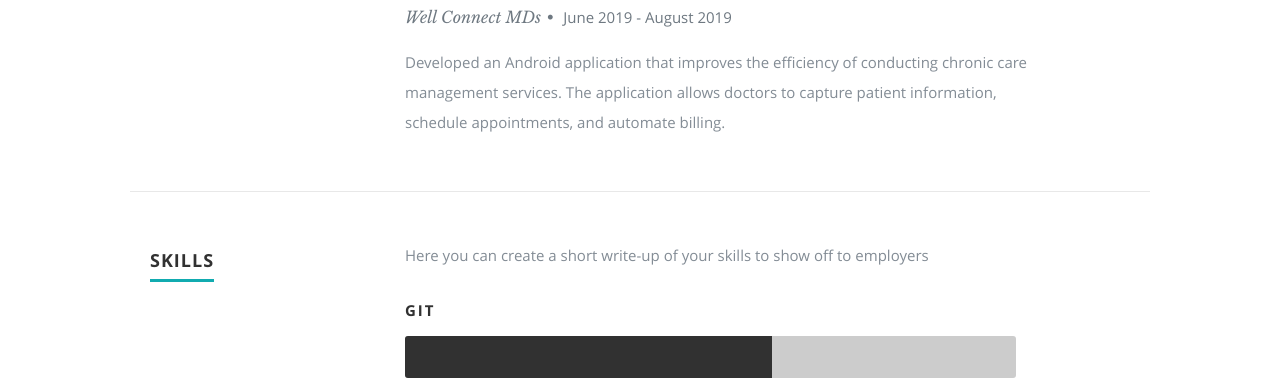
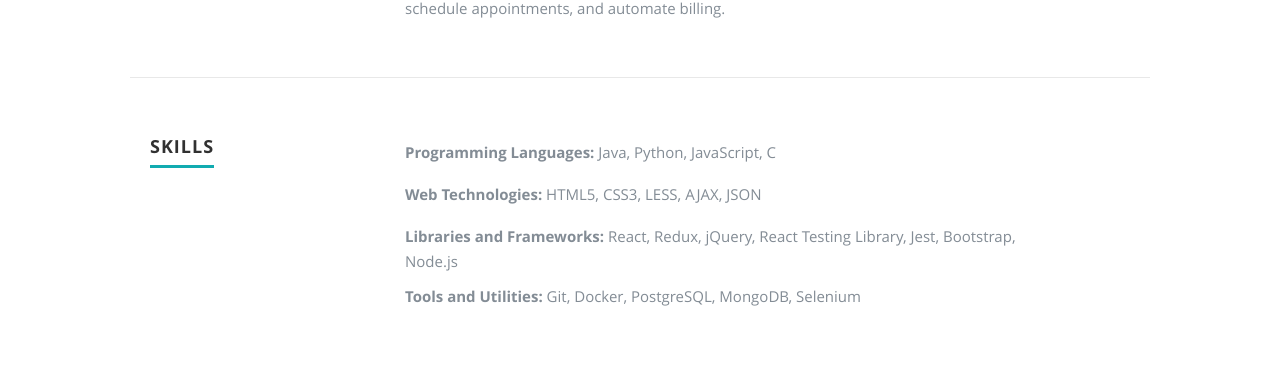
Before and after one commit to nithinp300/nithinp300.github.io, a React (Create React App) app: page / in a window 1280 px wide. Shown: the part 1816-2196 px from the top of the page. Built offline with nearby package versions, Linux system fonts and the light colour scheme.

Commit message:
added skills

```diff
--- a/src/Components/About.js
+++ b/src/Components/About.js
@@ -29,7 +29,7 @@
             <h2>About Me</h2>
 
             <p>{bio}</p>
-            <div className="row">
+            {/* <div className="row">
               <div className="columns download">
                 <p>
                   <a href={resumeDownload} className="button">
@@ -37,7 +37,7 @@
                   </a>
                 </p>
               </div>
-            </div>
+            </div> */}
           </div>
         </div>
       </section>
--- a/src/Components/Resume.js
+++ b/src/Components/Resume.js
@@ -73,11 +73,24 @@
           </div>
 
           <div className="nine columns main-col">
-            <p>{skillmessage}</p>
+            <ul>
+              <li>
+                <b>Programming Languages:</b> Java, Python, JavaScript, C
+              </li>
+              <li>
+                <b>Web Technologies:</b> HTML5, CSS3, LESS, AJAX, JSON
+              </li>
+              <li>
+                <b>Libraries and Frameworks:</b> React, Redux, jQuery, React
+                Testing Library, Jest, Bootstrap, Node.js
+              </li>
+              <li>
+                <b>Tools and Utilities:</b> Git, Docker, PostgreSQL, MongoDB,
+                Selenium
+              </li>
+            </ul>
 
-            <div className="bars">
-              <ul className="skills">{skills}</ul>
-            </div>
+            {/* <div><ul className="skills">{skills}</ul></div> */}
           </div>
         </div>
       </section>
```
